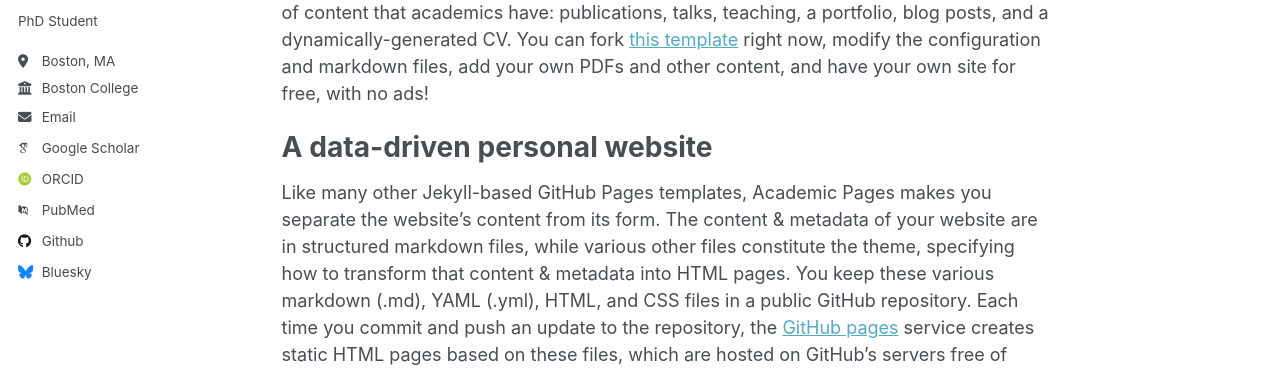
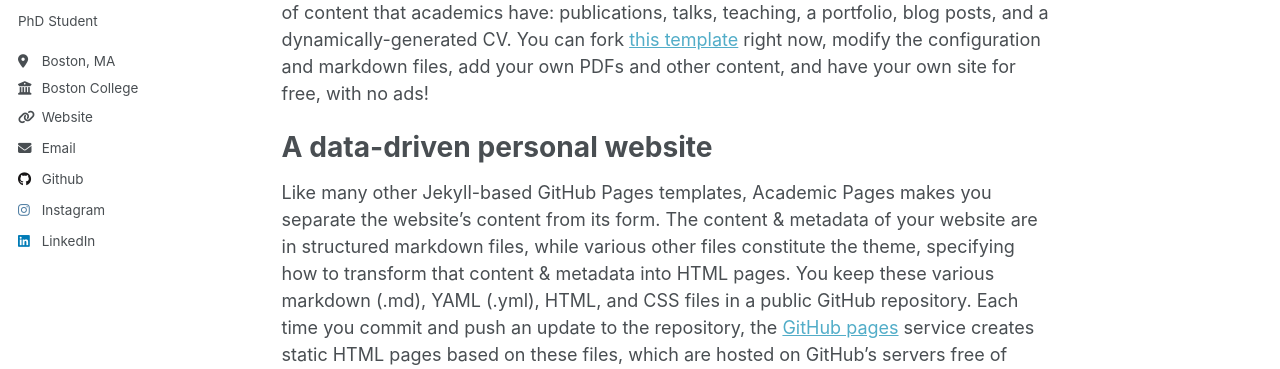
Before and after one commit to fatihgezer/fatihgezer.github.io, a Jekyll site: the page built from _pages/about.md, in a window 1280 px wide. Shown: the part 312-681 px from the top of the page. Built offline with Jekyll 4.4.1, drawn with Linux system fonts in a browser that asks for light colours; some web fonts are replaced; some of the changed lines change nothing that is shown.

Commit message:
Update _config.yml

```diff
--- a/_config.yml
+++ b/_config.yml
@@ -27,16 +27,16 @@ author:
   bio              : "PhD Student"
   location         : "Boston, MA"
   employer         : "Boston College"
-  uri              : # URL
+  uri              : "fatih.gezer@bc.edu"
   email            : "fatih.gezer@bc.edu"
 
   # Academic websites
   arxiv            : # URL - Update with the correct link to your profile
-  googlescholar    : "https://scholar.google.com/citations?user=PS_CX0AAAAAJ"
+  googlescholar    : # "https://scholar.google.com/citations?user=PS_CX0AAAAAJ"
   impactstory      : # URL
-  orcid            : "http://orcid.org/yourorcidurl"
+  orcid            : # "http://orcid.org/yourorcidurl"
   semantic         : # URL
-  pubmed           : "https://www.ncbi.nlm.nih.gov/pubmed/?term=john+snow"
+  pubmed           : # "https://www.ncbi.nlm.nih.gov/pubmed/?term=john+snow"
   researchgate     : # URL
   scopus           : # URL
 
@@ -49,16 +49,16 @@ author:
   stackoverflow    : # User number or user number and name (i.e., use "1" or "1/jeff-atwood")
 
   # Social media
-  bluesky          : "bsky.app" # Replace this with you Bluesky username
+  bluesky          : # "bsky.app" # Replace this with you Bluesky username
   facebook         : # Username
   flickr           : # Username
   foursquare       : # Username
   goodreads        : # Username
   google_plus      : # Username
   keybase          : # Username
-  instagram        : # Username
+  instagram        : "fatihgezer1"
   lastfm           : # Username
-  linkedin         : # Username
+  linkedin         :  "fatih-gezer-806a9a158"
   mastodon         : # URL
   medium           : # URL
   pinterest        : # Username
```
